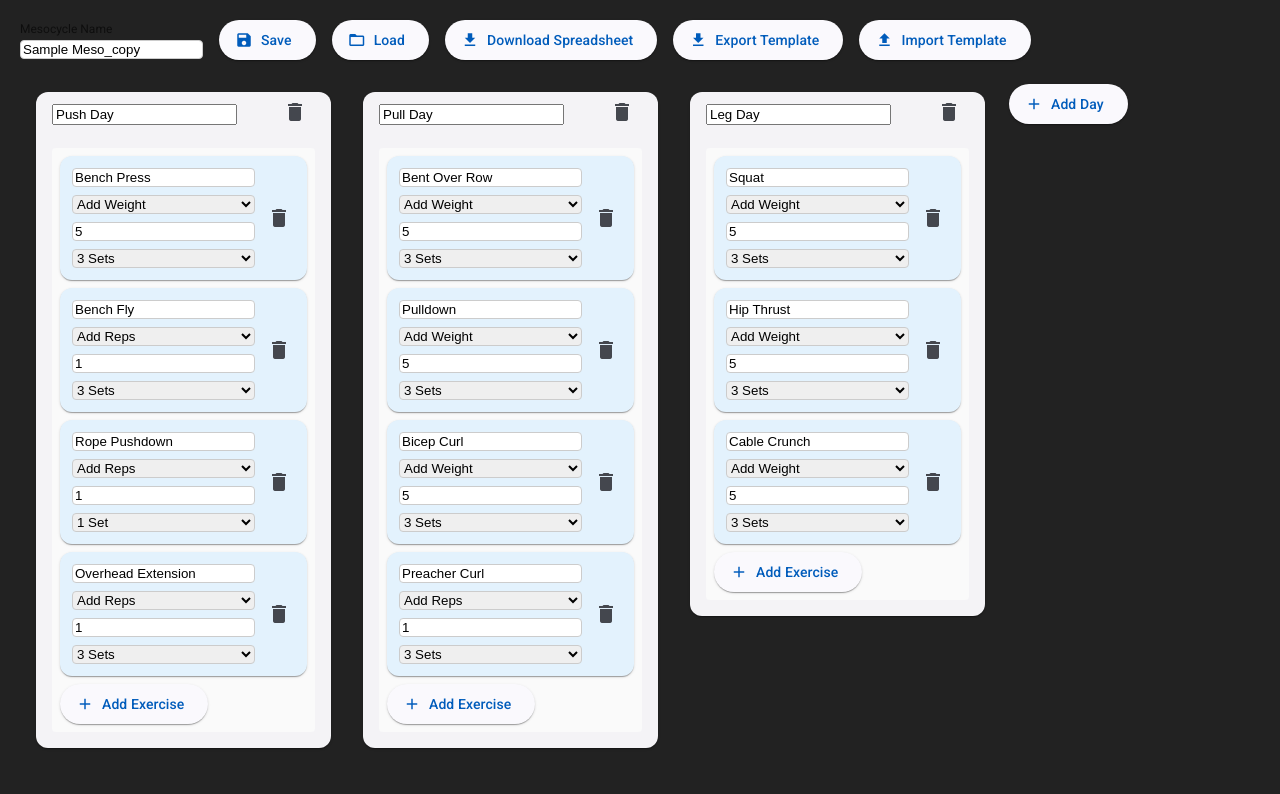
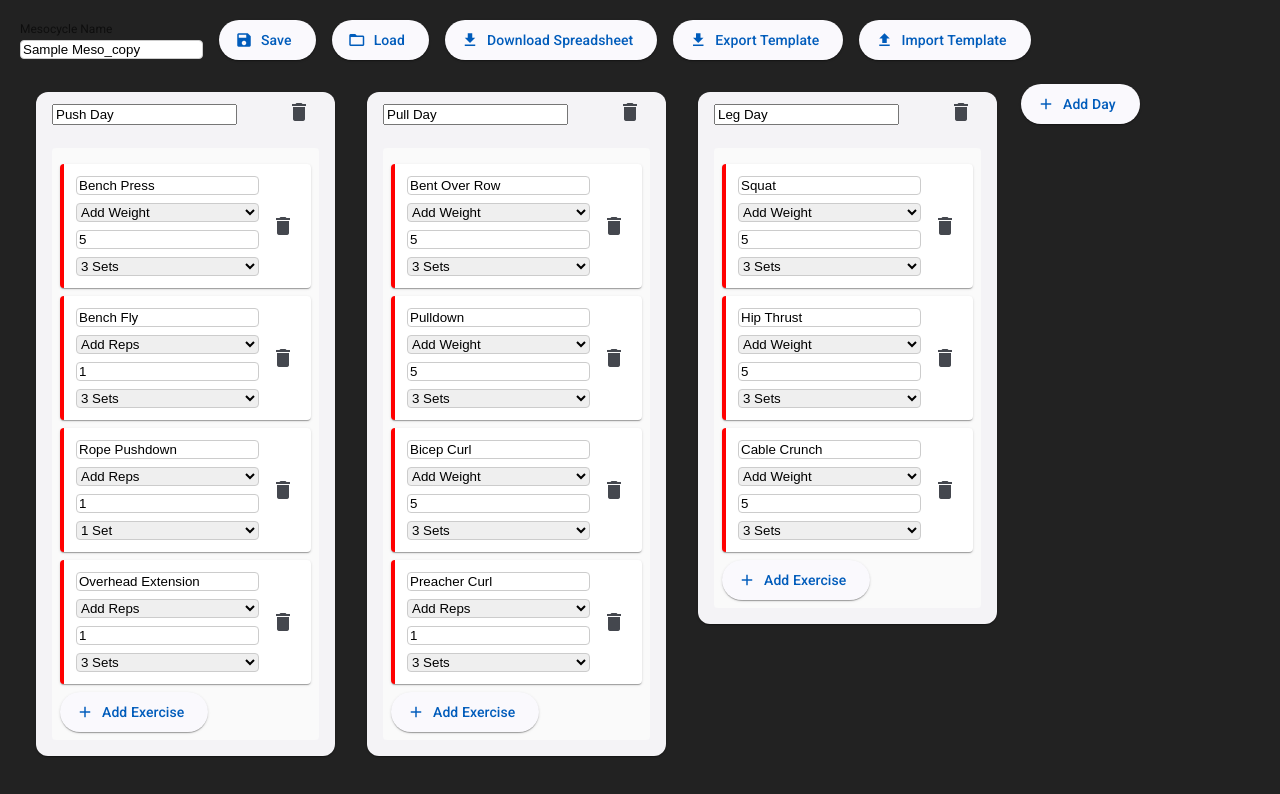
Before and after one commit to LukeHoel/TemplateCreator, an Angular app in the folder TemplateCreator/: page / in a window 1280 px wide. Shown: the top 794 px of the page. Built offline with nearby package versions, Linux system fonts and the light colour scheme.

Commit message:
added reordering back

```diff
--- a/TemplateCreator/src/app/components/planner/planner.component.html
+++ b/TemplateCreator/src/app/components/planner/planner.component.html
@@ -51,8 +51,11 @@
                 </mat-card-header>
 
                 <mat-card-content>
-                    <div class="exercises-container" cdkDropList (cdkDropListDropped)="dropExercise($event)">
-                        <mat-card *ngFor="let exercise of item.exercises; let o = index" cdkDrag class="exercise-card">
+                    <div class="exercises-container" cdkDropList (cdkDropListDropped)="dropExercise($event, item)">
+                        <mat-card *ngFor="let exercise of item.exercises; let o = index"
+                                 cdkDrag
+                                 class="exercise-card"
+                                 [ngStyle]="{'border-left': '4px solid ' + exercise.color}">
                             <mat-card-content>
                                 <div class="exercise-content">
                                     <input [id]="'exercise-name-' + o + '-' + i"
--- a/TemplateCreator/src/app/components/planner/planner.component.scss
+++ b/TemplateCreator/src/app/components/planner/planner.component.scss
@@ -64,9 +64,15 @@
     }
 
     .exercise-card {
-      margin-bottom: 8px;
-      background: #e3f2fd;
-      cursor: move;
+      margin: 8px 0;
+      border-radius: 4px;
+      background-color: white;
+      transition: all 0.2s ease;
+
+      &:hover {
+        box-shadow: 0 2px 8px rgba(0, 0, 0, 0.1);
+        transform: translateY(-1px);
+      }
 
       mat-card-content {
         padding: 8px;
--- a/TemplateCreator/src/app/components/planner/planner.component.ts
+++ b/TemplateCreator/src/app/components/planner/planner.component.ts
@@ -13,6 +13,7 @@ import { Progression, ProgressionType } from '../../models/progression';
 import { SpreadsheetGenerationService } from '../../services/spreadsheet-generation.service';
 import { Day } from '../../models/training-day';
 import { sampleMeso } from '../../models/sample-meso';
+import { Exercise } from '../../models/training-exercise';
 
 @Component({
   selector: 'app-planner',
@@ -25,6 +26,20 @@ export class PlannerComponent implements OnInit {
   progressionTypes: ProgressionType[] = ['Add Weight', 'Add Reps', 'Add Percentage', 'None'];
 
   selectedMesoCycle: Mesocycle;
+
+  // Add array of nice looking colors
+  private exerciseColors: string[] = [
+    '#FF6B6B', // coral red
+    '#4ECDC4', // turquoise
+    '#45B7D1', // sky blue
+    '#96CEB4', // sage green
+    '#FFEEAD', // cream yellow
+    '#D4A5A5', // dusty rose
+    '#9B89B3', // lavender
+    '#E9967A', // salmon
+    '#66CDAA', // medium aquamarine
+    '#F4A460'  // sandy brown
+  ];
 
   constructor(private spreadsheetService: SpreadsheetGenerationService) {
     // Try to load the last used mesocycle name
@@ -78,8 +93,8 @@ export class PlannerComponent implements OnInit {
     moveItemInArray(this.selectedMesoCycle.microcycles[0].days, event.previousIndex, event.currentIndex);
   }
 
-  dropExercise(event: CdkDragDrop<string[]>) {
-    moveItemInArray(event.container.data, event.previousIndex, event.currentIndex);
+  dropExercise(event: CdkDragDrop<string[]>, exercise: Day) {
+    moveItemInArray(exercise.exercises, event.previousIndex, event.currentIndex);
   }
 
   addExercise(day: Day) {
@@ -87,13 +102,17 @@ export class PlannerComponent implements OnInit {
       day.exercises = [];
     }
     const newIndex = day.exercises.length;
+
+    // Get random color from the array
+    const randomColor = this.exerciseColors[Math.floor(Math.random() * this.exerciseColors.length)];
+
     day.exercises.push({
       name: `Exercise ${newIndex + 1}`,
       progression: {
         type: 'Add Weight',
         amount: 5
       },
-      color: "#ff0000",
+      color: randomColor,
       setCount: 3
     });
 
```
